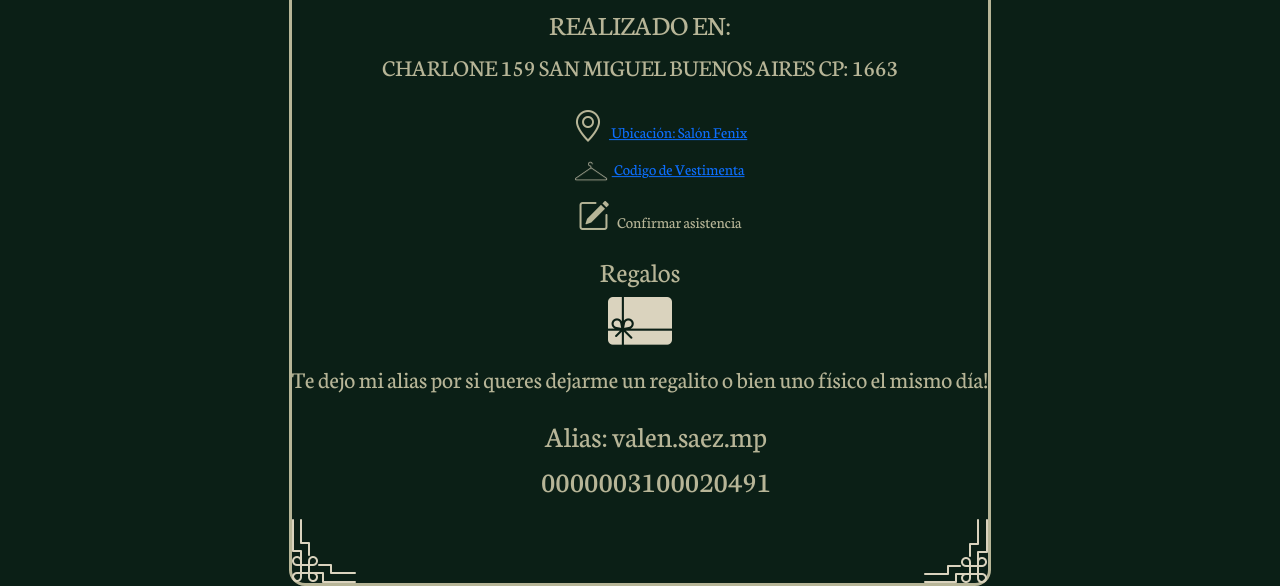
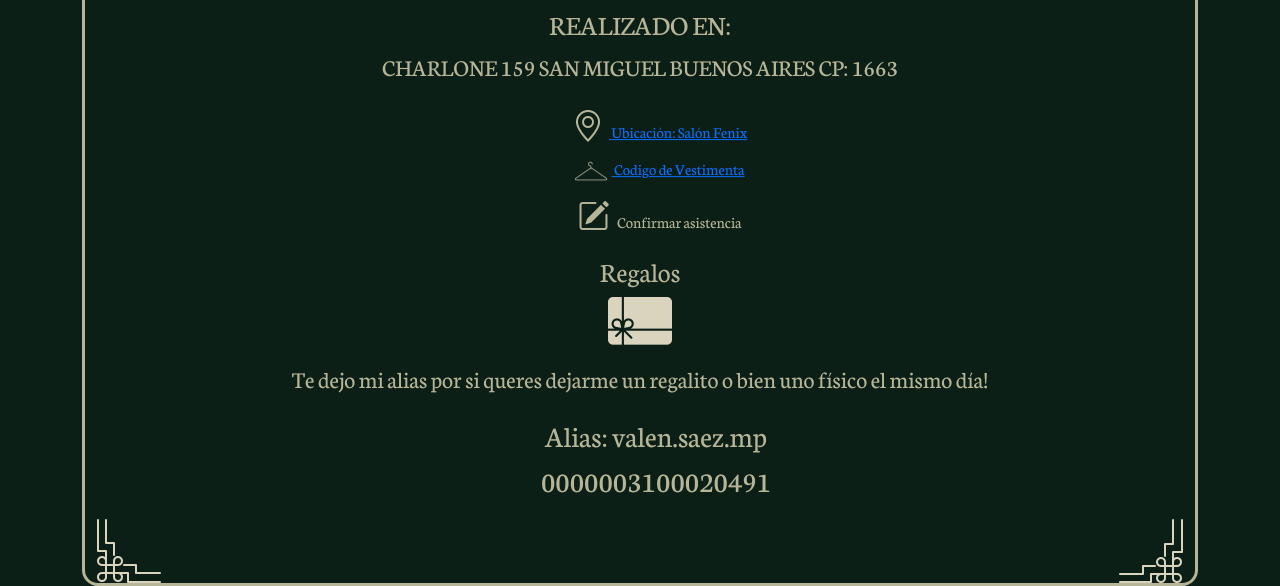
Before and after one commit to Kevinsaez/invitacion, a plain HTML site: page index.html in a window 1280 px wide. Shown: the part 336-922 px from the top of the page. Drawn offline with nearby package versions, Linux system fonts and the light colour scheme.

Commit message:
vista agrandada

```diff
--- a/index.html
+++ b/index.html
@@ -11,9 +11,9 @@
     <title>Cumple de valen</title>
 </head>
 
-<body class="d-flex mt-2 container-fluid text-center justify-content-center align-item-center">
+<body class="d-flex mt-2 container text-center justify-content-center align-item-center">
 
-    <div class="contenedor-general flex-column text-center justify-content-center">
+    <div class="contenedor-general container flex-column text-center justify-content-center">
         <div class="borde-superior d-flex justify-content-between">
             <img class="borde-superior-izquierdo" src="./img/borde.png" alt="borde recuadro">
             <img class="borde-superior-derecho" src="./img/borde.png" alt="borde recuadro">
```
